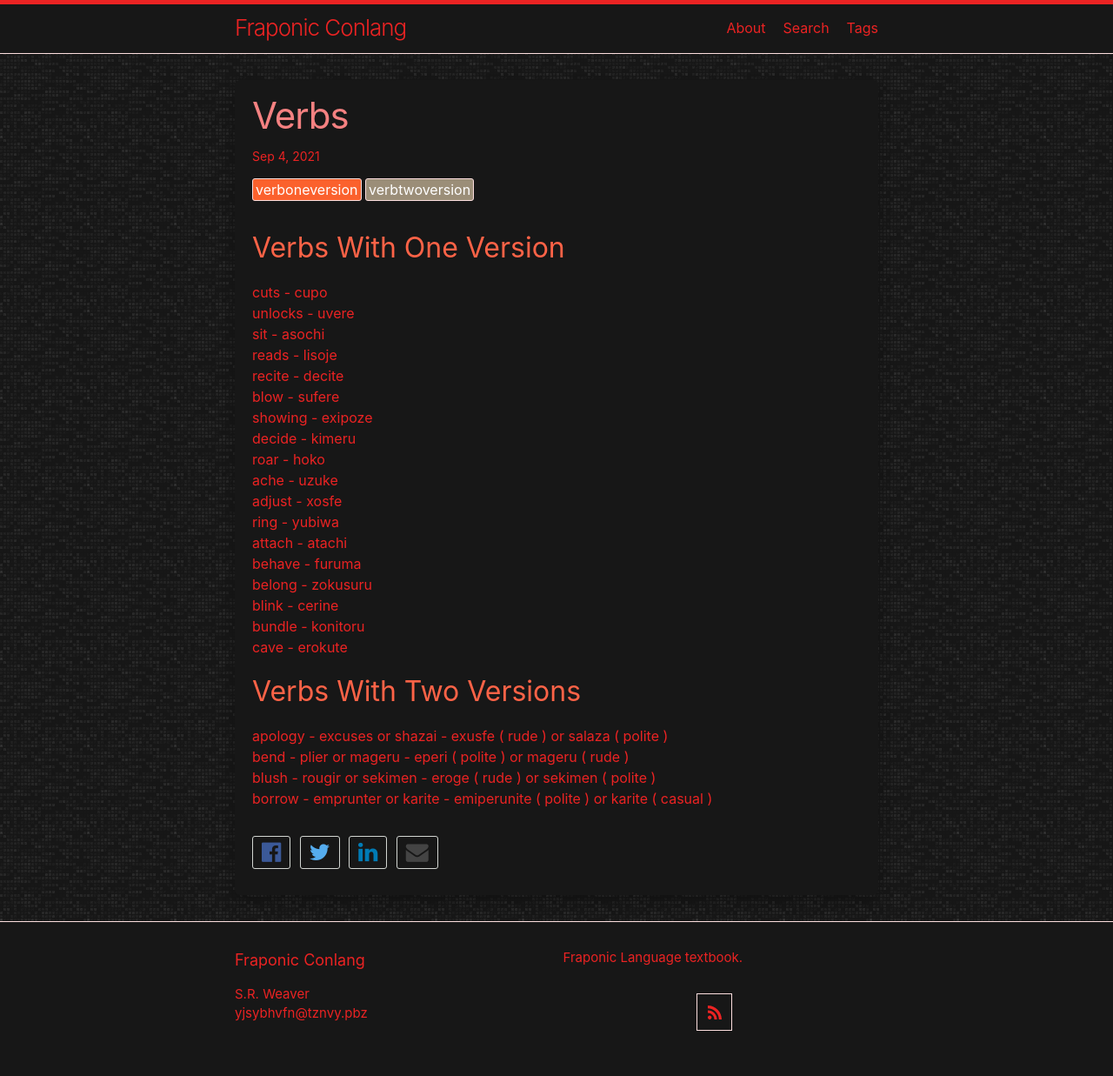
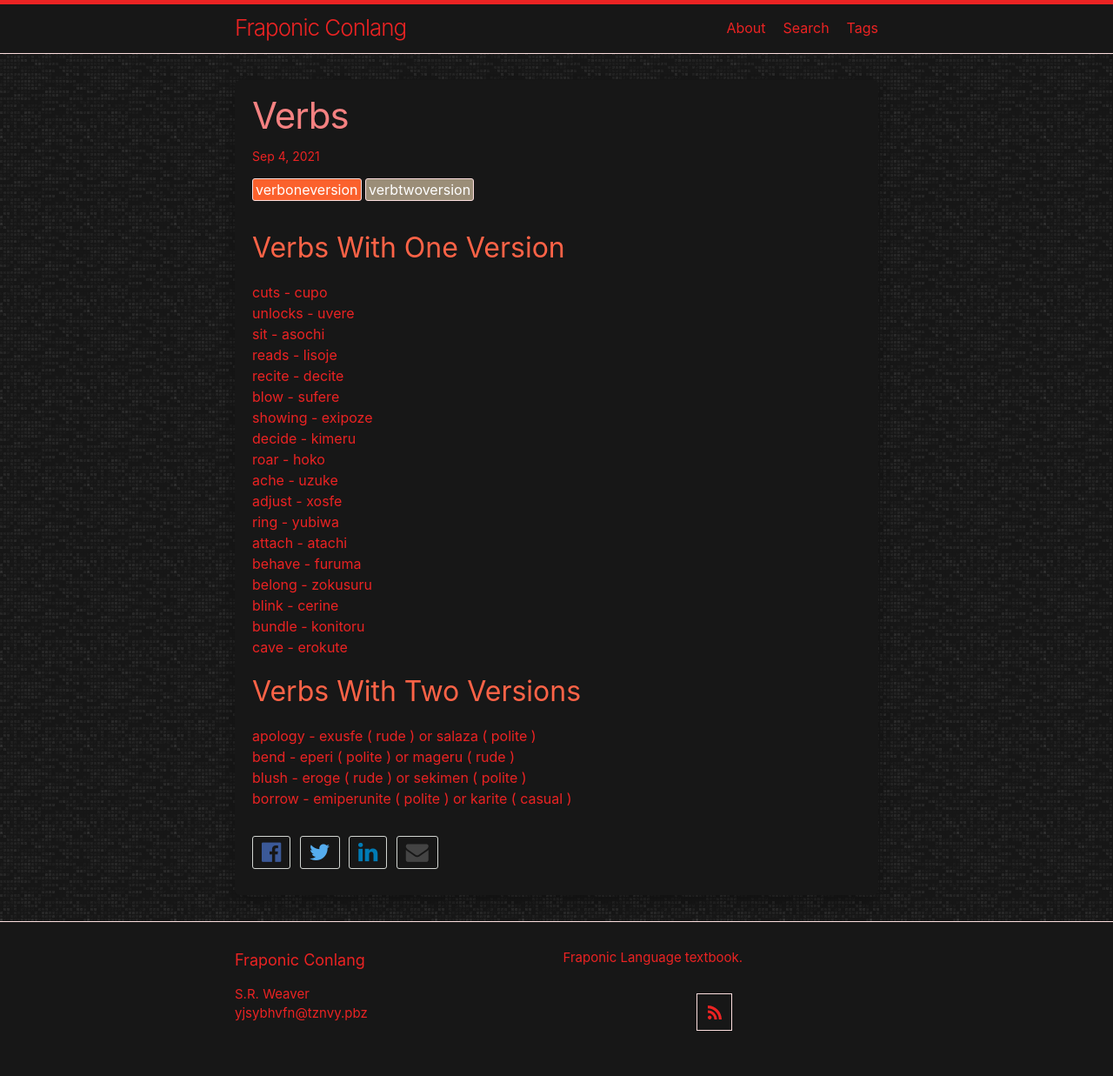
Before and after one commit to LWFlouisa/FraponicConlang, a Jekyll site: the page built from _posts/2021-09-04-verbs.md, in a window 1280 px wide. Shown: the whole page at 87% size. Built offline with Jekyll 4.4.1, drawn with Linux system fonts in a browser that asks for light colours.

Commit message:
Update 2021-09-04-verbs.md

```diff
--- a/_posts/2021-09-04-verbs.md
+++ b/_posts/2021-09-04-verbs.md
@@ -26,7 +26,7 @@ bundle - konitoru<br />
 cave - erokute<br />
 
 ## Verbs With Two Versions
-apology - excuses or shazai - exusfe ( rude ) or salaza ( polite )<br />
-bend - plier or mageru - eperi ( polite ) or mageru ( rude )<br />
-blush - rougir or sekimen - eroge ( rude ) or sekimen ( polite )<br />
-borrow - emprunter or karite - emiperunite ( polite ) or karite ( casual )<br />
+apology - exusfe ( rude ) or salaza ( polite )<br />
+bend - eperi ( polite ) or mageru ( rude )<br />
+blush - eroge ( rude ) or sekimen ( polite )<br />
+borrow - emiperunite ( polite ) or karite ( casual )<br />
```
